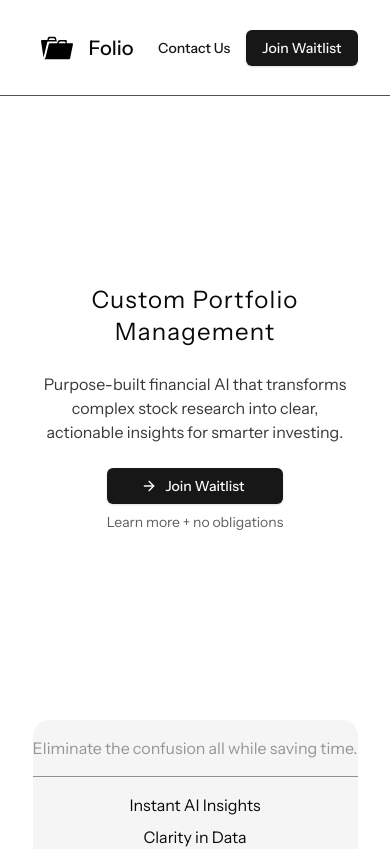
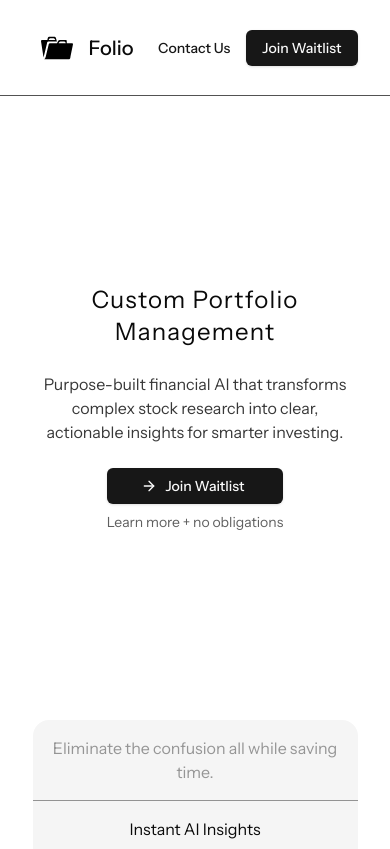
Before and after one commit to brennenho/folio, a Next.js app: page / in a window 390 px wide. Shown: the top 849 px of the page. Built offline with nearby package versions, Linux system fonts and the light colour scheme.

Commit message:
more mobile fixes

```diff
--- a/src/components/landing/features.tsx
+++ b/src/components/landing/features.tsx
@@ -9,12 +9,12 @@ import {
 
 export function Features() {
   return (
-    <div className="bg-foreground text-background flex w-full justify-center py-24 md:py-36">
+    <div className="bg-foreground text-background flex w-full justify-center py-16 md:py-36">
       <div className="flex w-5/6 flex-col items-center md:w-3/4">
-        <h1 className="text-center text-4xl font-medium tracking-wide md:px-32">
+        <h1 className="text-center text-2xl font-medium tracking-wide md:px-32 md:text-4xl">
           Distill Your Searching on One Secure Workbench
         </h1>
-        <div className="flex w-full flex-col items-center gap-16 py-24 md:py-32">
+        <div className="flex w-full flex-col items-center gap-8 py-16 md:gap-16 md:py-32">
           {/* Research Questions */}
           <div className="flex w-full flex-col gap-1">
             <p className="w-full text-right">01/04</p>
--- a/src/components/landing/overview.tsx
+++ b/src/components/landing/overview.tsx
@@ -4,7 +4,7 @@ export function Overview() {
   return (
     <div className="flex w-full items-center justify-center">
       <div className="bg-muted flex w-5/6 flex-col items-center justify-center gap-4 rounded-2xl py-4 text-center md:w-3/4">
-        <p className="text-muted-foreground opacity-50">
+        <p className="text-muted-foreground px-4 opacity-50">
           Eliminate the confusion all while saving time.
         </p>
         <Separator className="opacity-60" />
```
